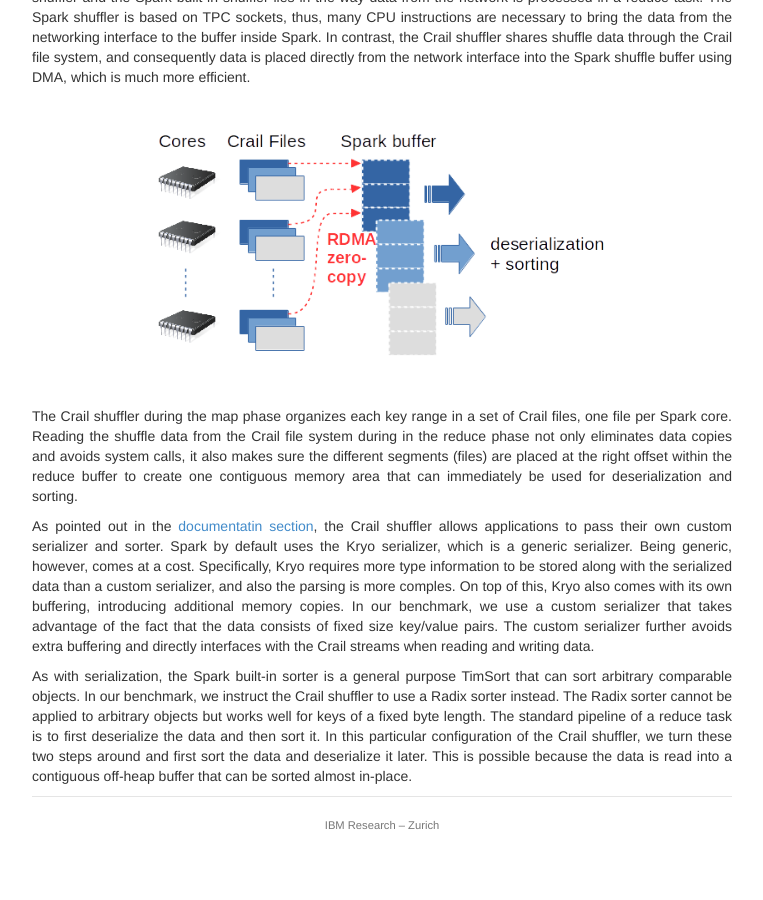
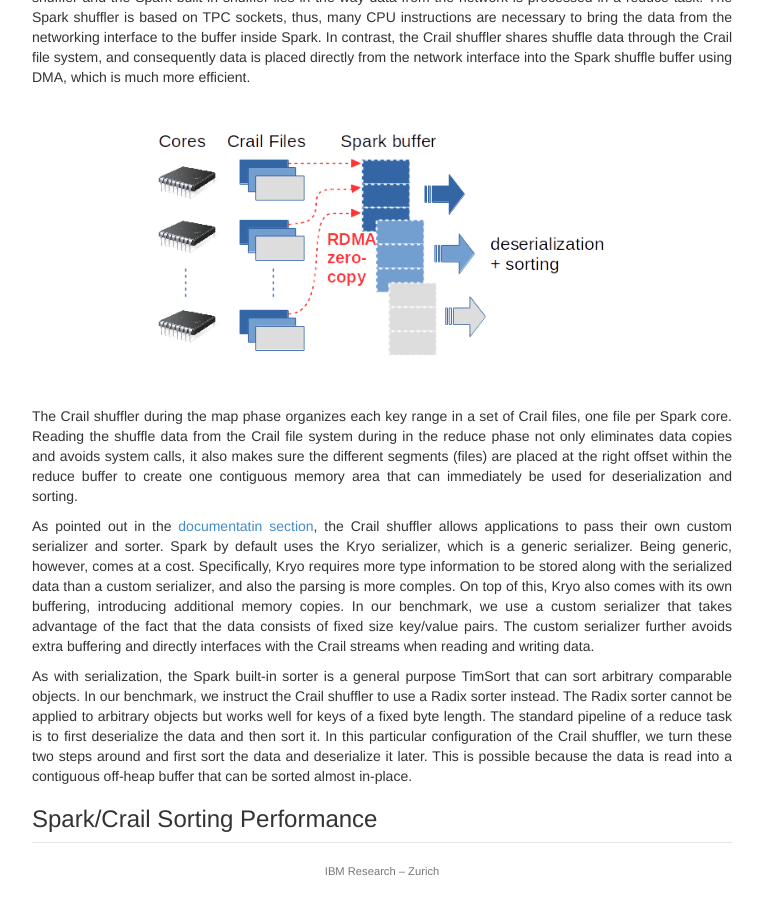
Before and after one commit to apache/incubator-crail-website, a Jekyll site: the page built from _posts/blog/2017-01-1-sorting.md, in a window 1280 px wide and 900 px high, scrolled down 2506 px. Shown: the whole window, without its empty margins (258-1021 px from the left). Built offline with Jekyll 4.4.1, drawn with Linux system fonts in a browser that asks for light colours; before the commit the page ends 3360 px from its top, so only the background shows below that.

Commit message:
Update 2017-01-1-sorting.md

```diff
--- a/_posts/blog/2017-01-1-sorting.md
+++ b/_posts/blog/2017-01-1-sorting.md
@@ -163,3 +163,5 @@ As pointed out in the <a href="http://www.crail.io/docs">documentatin section</a
 As with serialization, the Spark built-in sorter is a general purpose TimSort that can sort arbitrary comparable objects. In our benchmark, we instruct the Crail shuffler to use a Radix sorter instead. The Radix sorter cannot be applied to arbitrary objects but works well for keys of a fixed byte length. The standard pipeline of a reduce task is to first deserialize the data and then sort it. In this particular configuration of the Crail shuffler, we turn these two steps around and first sort the data and deserialize it later. This is possible because the data is read into a contiguous off-heap buffer that can be sorted almost in-place.
 </p>
 </div>
+
+### Spark/Crail Sorting Performance
```
